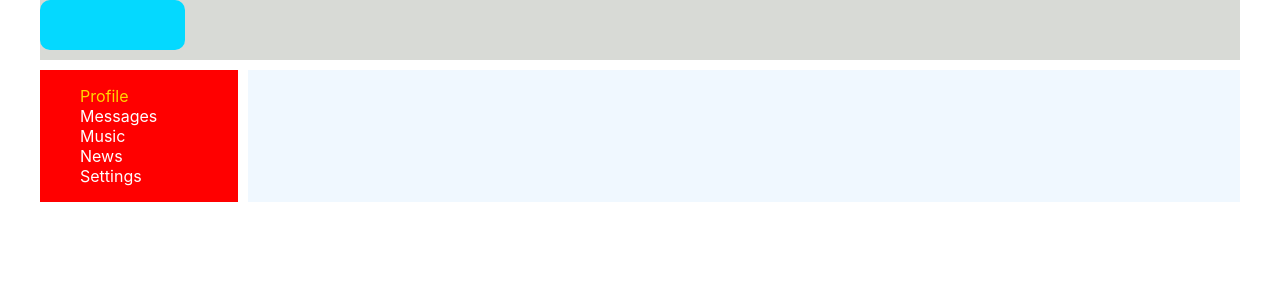
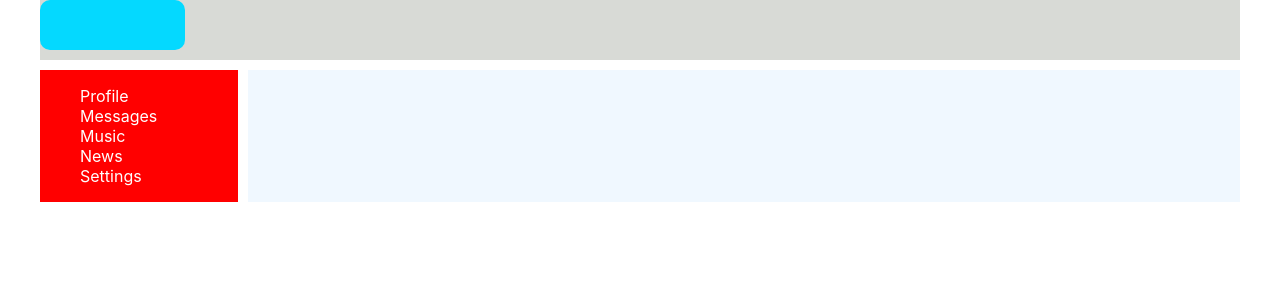
Before and after one commit to Mayday2020/React, a React (Create React App) app: page / in a window 1280 px wide. Shown: the top 300 px of the page. Built offline with nearby package versions, Linux system fonts and the light colour scheme.

Commit message:
'lesson20'

```diff
--- a/src/components/Navbar/Navbar.jsx
+++ b/src/components/Navbar/Navbar.jsx
@@ -1,15 +1,19 @@
-import classes from'./Navbar.module.css';
+import classes from './Navbar.module.css';
+import {NavLink} from "react-router-dom";
+
 
 const Navbar = () => {
-    return <nav className={classes.nav}>
-        <ul className={classes.sidebar}>
-            <li className={classes.item}><a href="/profile" className={classes.active}>Profile</a></li>
-            <li className={classes.item}><a href="/dialogs">Messages</a></li>
-            <li className={classes.item}><a href="/music">Music</a></li>
-            <li className={classes.item}><a href="/news">News</a></li>
-            <li className={classes.item}><a href="/settings">Settings</a></li>
-        </ul>
-    </nav>
+    return (
+        <nav className={classes.nav}>
+            <ul className={classes.sidebar}>
+                <li className={classes.item}><NavLink to="/profile" activeClassName={classes.active}>Profile</NavLink></li>
+                <li className={classes.item}><NavLink to="/dialogs" activeClassName={classes.active}>Messages</NavLink></li>
+                <li className={classes.item}><NavLink to="/music" activeClassName={classes.active}>Music</NavLink></li>
+                <li className={classes.item}><NavLink to="/news" activeClassName={classes.active}>News</NavLink></li>
+                <li className={classes.item}><NavLink to="/settings" activeClassName={classes.active}>Settings</NavLink></li>
+            </ul>
+        </nav>
+    )
 }
 
 export default Navbar;
```
